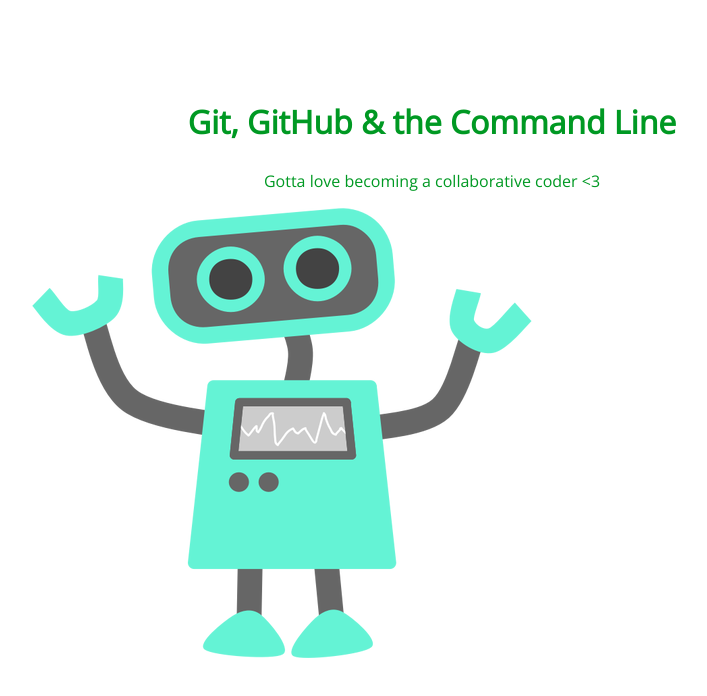
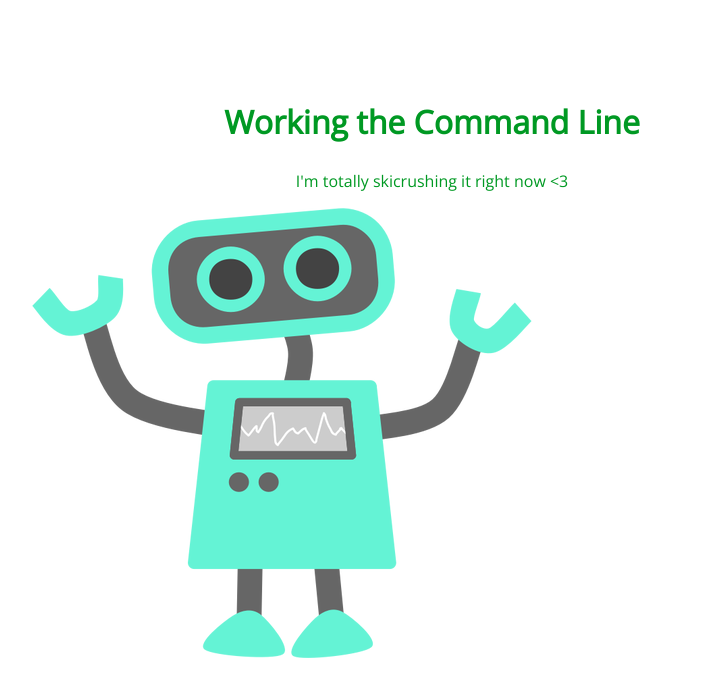
Before and after one commit to pineapple-picker/105-project2, a plain HTML site: page index.html in a window 1280 px wide. Shown: the whole page, without its empty margins (208-915 px from the left). Drawn offline with nearby package versions, Linux system fonts and the light colour scheme.

Commit message:
update h1 and p tags

```diff
--- a/index.html
+++ b/index.html
@@ -8,8 +8,8 @@
 </head>
 <body>
 	<section>
-		<h1>Git, GitHub & the Command Line</h1>
-		<p>Gotta love becoming a collaborative coder <3</p>
+		<h1>Working the Command Line</h1>
+		<p>I'm totally skicrushing it right now <3</p>
 		<img src="img/happy-blue-robot.png">
 	</section>
 </body>
```
